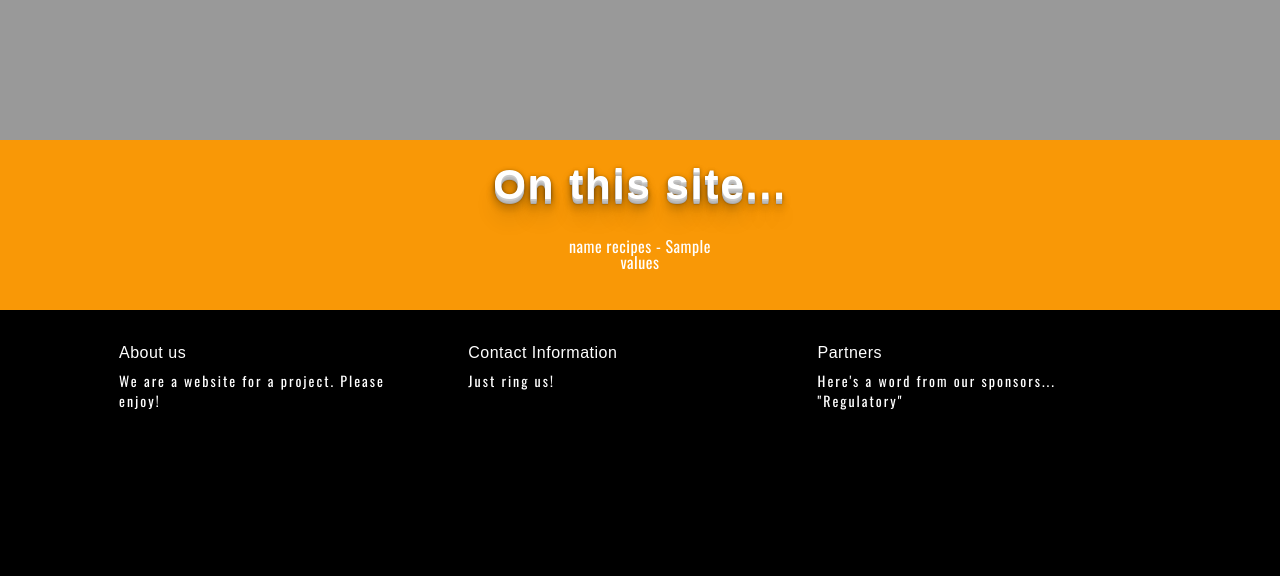
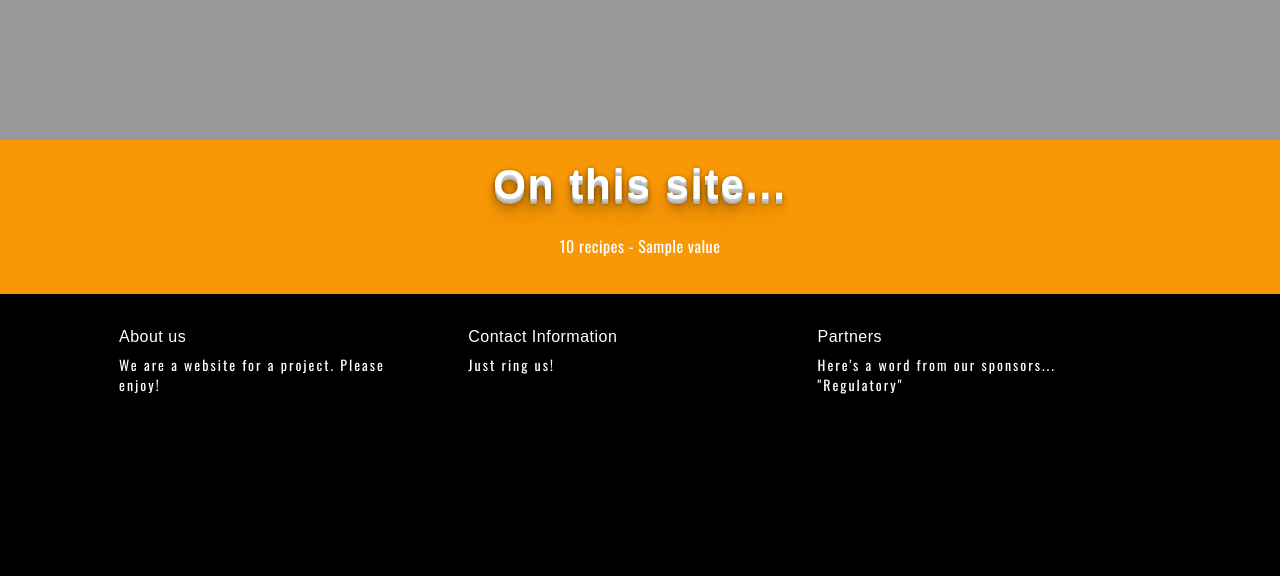
Before and after one commit to Code-Institute-Submissions/cook_for_cookies, a Flask app: template templates/index.html in a window 1280 px wide. Shown: the part 2806-3382 px from the top of the page. After the commit the page ends 3200 px from the top, so only its background shows below. Run offline with Flask 2, Linux system fonts and the light colour scheme; the template is opened without the code that fills it: most values are stand-ins (such as "Sample title", 1, 10 or a date in 2020); some libraries are stand-ins or nearby versions; some web fonts are replaced.

Commit message:
More minor changes to template logic for pulling website stats

```diff
--- a/templates/index.html
+++ b/templates/index.html
@@ -77,19 +77,19 @@
         </div>
         <div class="stats row">
             {% for stat in stats %}
-                {% for key in stat.keys() %}
+                {% for key, value in stat.iteritems() %}
                     {% if key != "Total Recipes" and key != "Number of Authors"%}
                         <div class="stat-block">
-                            {{ key }} recipes - {{ stat.values() }}
+                            {{ key }} recipes - {{ value }}
                         </div>
                     {% endif %}
                 {% endfor %}
             {% endfor %}
             {% for stat in stats %}
-                {% for key in stat.keys() %}
+                {% for key, value in stat.iteritems() %}
                     {% if key == "Total Recipes" or key == "Number of Authors" %}
                     <div class="stat-block-type2">
-                        {{ key }} - {{ stat.values() }}
+                        {{ key }} - {{ value }}
                     </div>
                     {% endif %}
                 {% endfor %}
```
